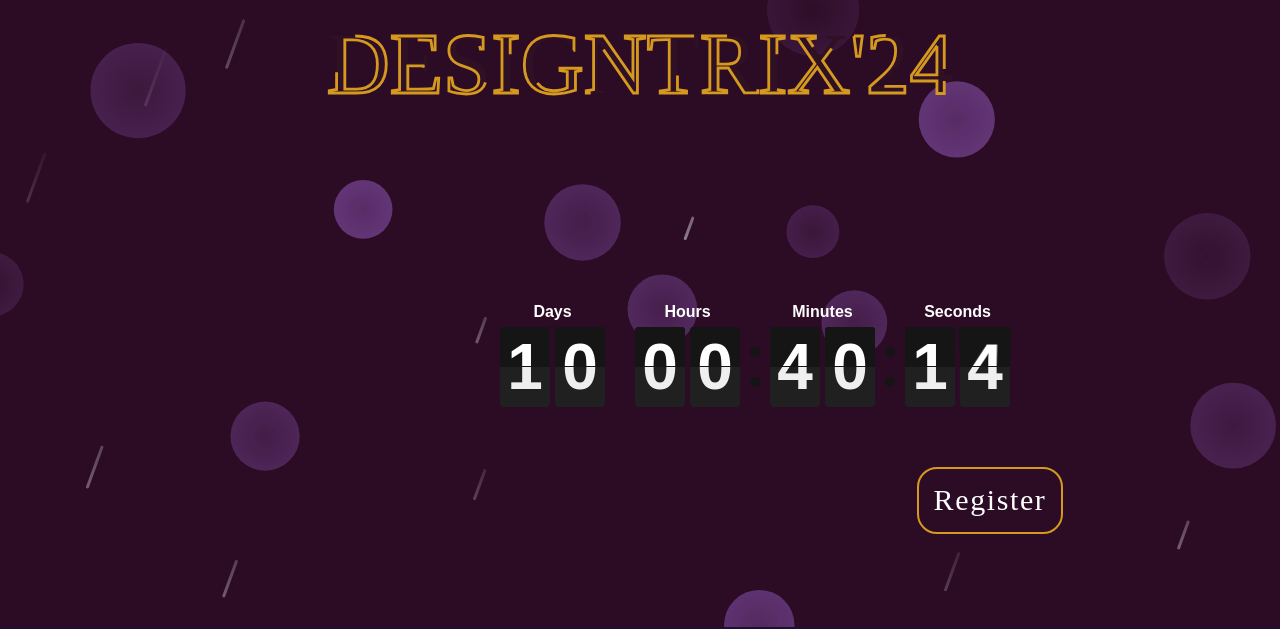
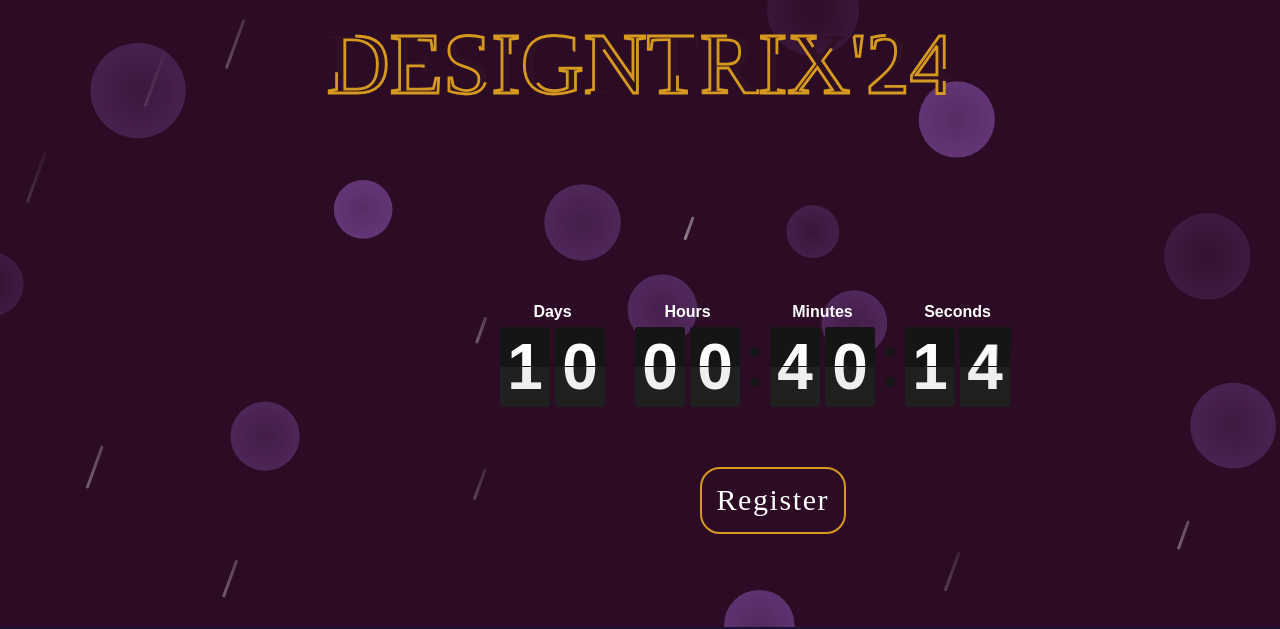
Before and after one commit to Abinayas-14/DESIGNTRIX2K24, a plain HTML site: page index.html in a window 1280 px wide. Shown: the part 173-802 px from the top of the page. Drawn offline with nearby package versions, Linux system fonts and the light colour scheme.

Commit message:
Update index.html

```diff
--- a/index.html
+++ b/index.html
@@ -116,7 +116,7 @@
                 <center><div id="flipdown" class="flipdown"></div></center>
               </div>
 
-                <center><a id="button" href="https://bit.ly/designtrix24">Register</a></center>
+                <a id="button" href="https://bit.ly/designtrix24">Register</a>
 
 
 
```
